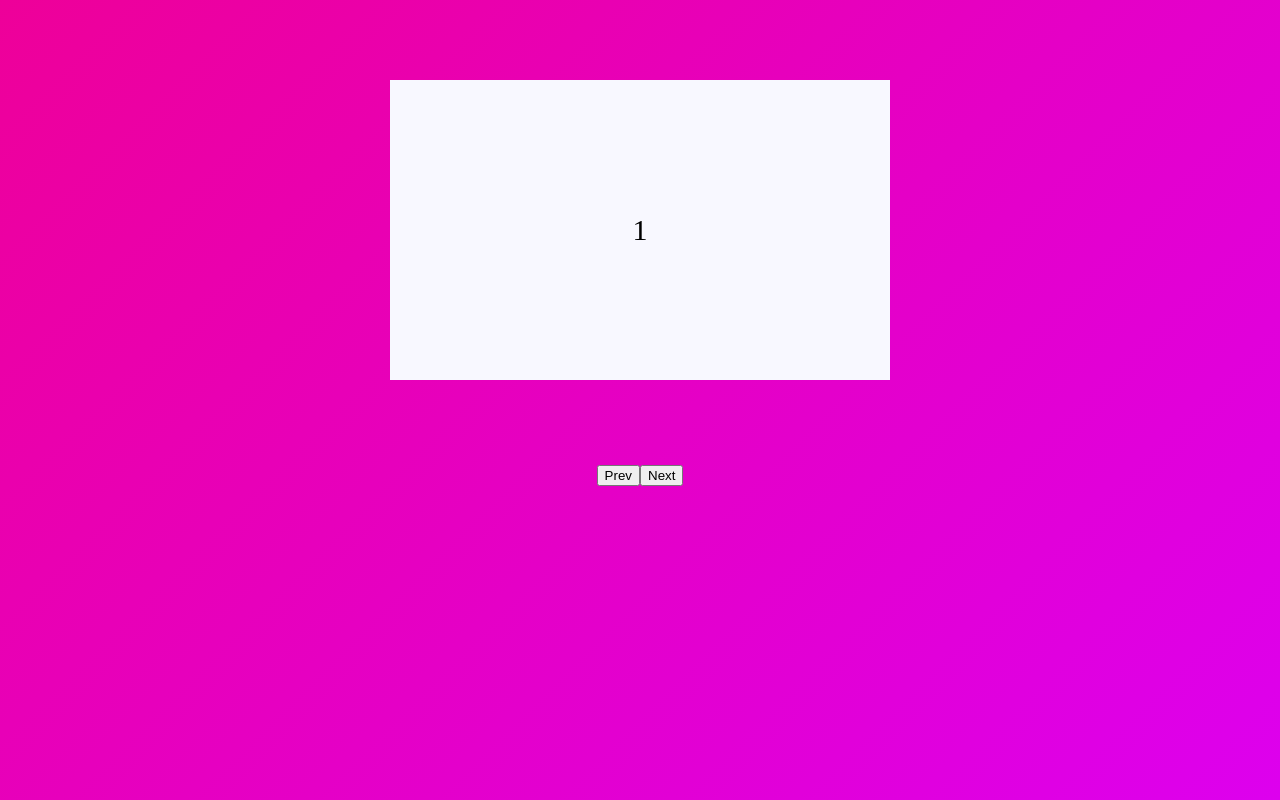
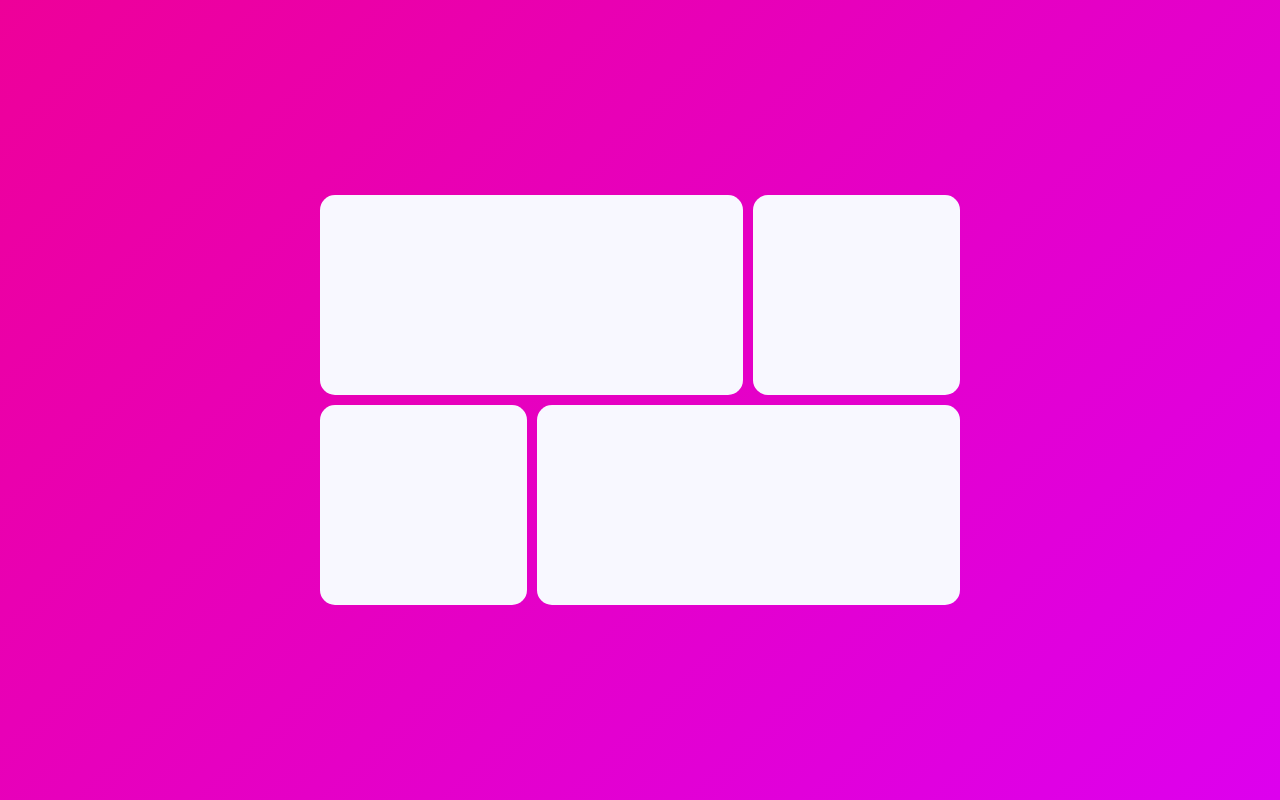
Before and after one commit to sjyoung123/react-animation, a React (Create React App) app: page / in a window 1280 px wide. Built offline with nearby package versions, Linux system fonts and the light colour scheme; a web font is replaced by a local one.

Commit message:
Update App.tsx

```diff
--- a/src/App.tsx
+++ b/src/App.tsx
@@ -6,72 +6,71 @@
   height: 100vh;
   width: 100vw;
   display: flex;
-  flex-direction: column;
-  justify-content: center;
+  justify-content: space-around;
   align-items: center;
 `;
 
+const Grid = styled.div`
+  display: grid;
+  grid-template-columns: repeat(3, 1fr);
+  width: 50vw;
+  gap: 10px;
+  div:first-child,
+  div:last-child {
+    grid-column: span 2;
+  }
+`;
+
 const Box = styled(motion.div)`
-  width: 500px;
-  height: 300px;
+  height: 200px;
   background-color: ghostwhite;
-  position: absolute;
   display: flex;
   align-items: center;
   justify-content: center;
-  font-size: 30px;
-  top: 80px;
+  border-radius: 15px;
 `;
 
-const Btn = styled.button``;
+const Overlay = styled(motion.div)`
+  display: flex;
+  align-items: center;
+  justify-content: center;
+  width: 100%;
+  height: 100%;
+  position: absolute;
+  background-color: rgba(0, 0, 0, 0.5);
+`;
 
-const boxVariants: Variants = {
-  initial: (isBack: boolean) => {
-    return { x: isBack ? -500 : 500, opacity: 0, scale: 0 };
-  },
-  animate: { x: 0, opacity: 1, scale: 1, transition: { duration: 1 } },
-  exit: (isBack) => {
-    return {
-      x: isBack ? 500 : -500,
-      opacity: 0,
-      scale: 0,
-      transition: { duration: 1 },
-    };
-  },
+const overlay: Variants = {
+  initial: { backgroundColor: "rgba(0, 0, 0, 0)" },
+  animate: { backgroundColor: "rgba(0, 0, 0, 0.5)" },
+  exit: { backgroundColor: "rgba(0, 0, 0, 0)" },
 };
 
 function App() {
-  const [showing, setShowing] = useState(1);
-  const [isBack, setIsBack] = useState(false);
-
-  const onNext = () => {
-    setIsBack(false);
-    setShowing((data) => (data === 10 ? 10 : data + 1));
-  };
-
-  const onPrev = () => {
-    setIsBack(true);
-    setShowing((data) => (data === 1 ? 1 : data - 1));
-  };
+  const [id, setId] = useState<null | string>(null);
 
   return (
     <Wrapper>
-      <AnimatePresence custom={isBack}>
-        <Box
-          custom={isBack}
-          key={showing}
-          variants={boxVariants}
-          initial="initial"
-          animate="animate"
-          exit="exit"
-        >
-          {showing}
-        </Box>
+      <Grid>
+        {[1, 2, 3, 4].map((n) => {
+          return (
+            <Box onClick={() => setId(n + "")} key={n} layoutId={n + ""} />
+          );
+        })}
+      </Grid>
+      <AnimatePresence>
+        {id ? (
+          <Overlay
+            onClick={() => setId(null)}
+            variants={overlay}
+            initial="initial"
+            animate="animate"
+            exit="exit"
+          >
+            <Box layoutId={id} style={{ width: "400px" }} />
+          </Overlay>
+        ) : null}
       </AnimatePresence>
-      <div style={{ marginTop: "150px" }}>
-        <Btn onClick={onPrev}>Prev</Btn>
-        <Btn onClick={onNext}>Next</Btn>
-      </div>
     </Wrapper>
   );
 }
```
